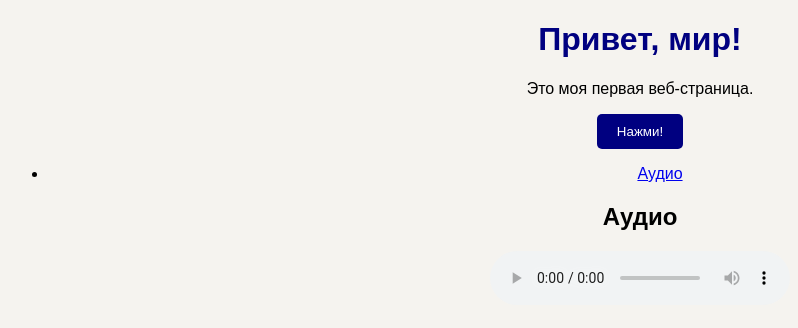
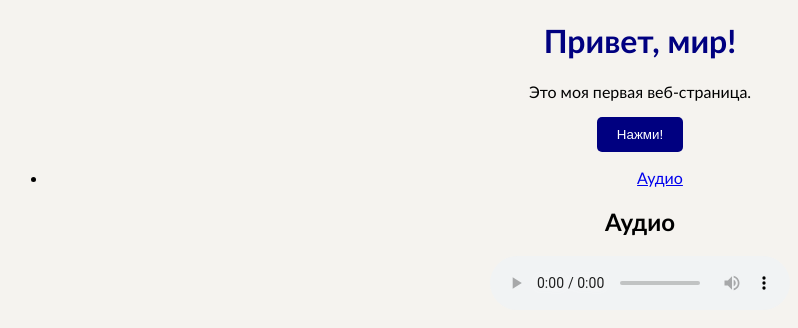
Before and after one commit to aisanashukirbekova/aisanashukirbekova, a plain HTML site: page index.html in a window 1280 px wide. Shown: the whole page, without its empty margins (0-798 px from the left). Drawn offline with Linux system fonts and the light colour scheme.

Commit message:
Update styles.css

```diff
--- a/styles.css
+++ b/styles.css
@@ -1,6 +1,6 @@
 body {
     background-color: #f5f3ef;
-    font-family: Arial, sans-serif;
+    font-family: Calibri, cambria;
     text-align: center;
 }
 
```
